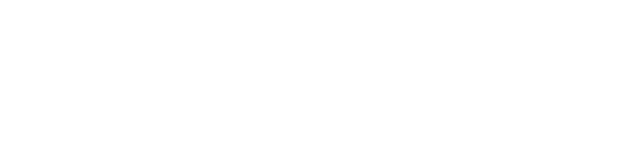
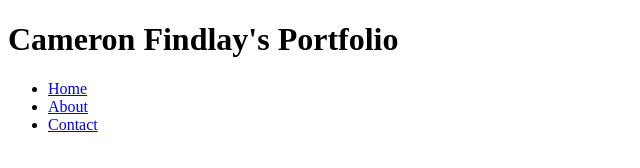
Before and after one commit to Findlay20/FindlayPortfolio, a plain HTML site: page index.html in a window 1280 px wide. Shown: the whole page, without its empty margins (0-640 px from the left). Drawn offline with Linux system fonts and the light colour scheme.

Commit message:
Added contacts.html, and nav bar to both pages

```diff
--- a/index.html
+++ b/index.html
@@ -8,6 +8,14 @@
     <link rel="stylesheet" href="./style.css">
 </head>
 <body>
-
+    <header>
+        <h1>Cameron Findlay's Portfolio</h1>
+        <nav>
+            <ul>
+                <li class="nav-list"><a href="#">Home</a></li>
+                <li class="nav-list"><a href="./templates/about.html">About</a></li>
+                <li class="nav-list"><a href="./templates/contact.html">Contact</a></li>
+            </ul>
+    </header>
 </body>
 </html>
```
Also changed, not shown: templates/contact.html (added, +15 -0 lines).
